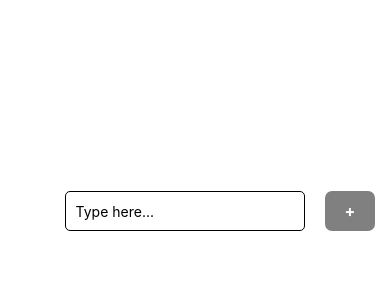
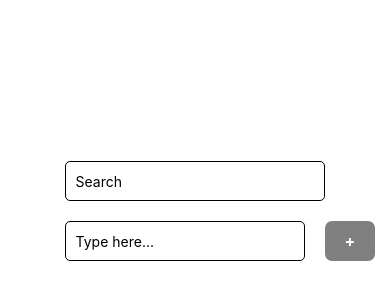
Before and after one commit to sashhw/ToDo, a React Native app: screen / in a window 390 px wide. Shown: the part 226-526 px from the top of the page. Built offline with nearby package versions, Linux system fonts and the light colour scheme.

Commit message:
created search bar component & added to "ToDoScreen"

```diff
--- /dev/null
+++ b/components/SearchBar.js
@@ -0,0 +1,26 @@
+import React from "react";
+import { TextInput, StyleSheet, View } from "react-native";
+
+const SearchBar = () => {
+  return (
+    <View>
+      <TextInput
+        style={styles.searchBar}
+        // onChangeText={ }
+        placeholder="Search"
+      />
+    </View>
+  );
+};
+
+const styles = StyleSheet.create({
+  searchBar: {
+    height: 40,
+    margin: 10,
+    borderWidth: 1,
+    padding: 10,
+    borderRadius: 5,
+  },
+});
+
+export default SearchBar;
--- a/screens/ToDoScreen.js
+++ b/screens/ToDoScreen.js
@@ -2,6 +2,7 @@ import React, { useState } from "react";
 import { View, FlatList, StyleSheet } from "react-native";
 import ListItem from "../components/ListItem";
 import TextInputBar from "../components/TextInputBar";
+import SearchBar from "../components/SearchBar";
 
 const ToDoScreen = () => {
   const [tasks, setTasks] = useState([]);
@@ -17,6 +18,7 @@ const ToDoScreen = () => {
   };
   return (
     <View style={styles.container}>
+      <SearchBar />
       <FlatList
         data={tasks}
         renderItem={({ item }) => (
```
